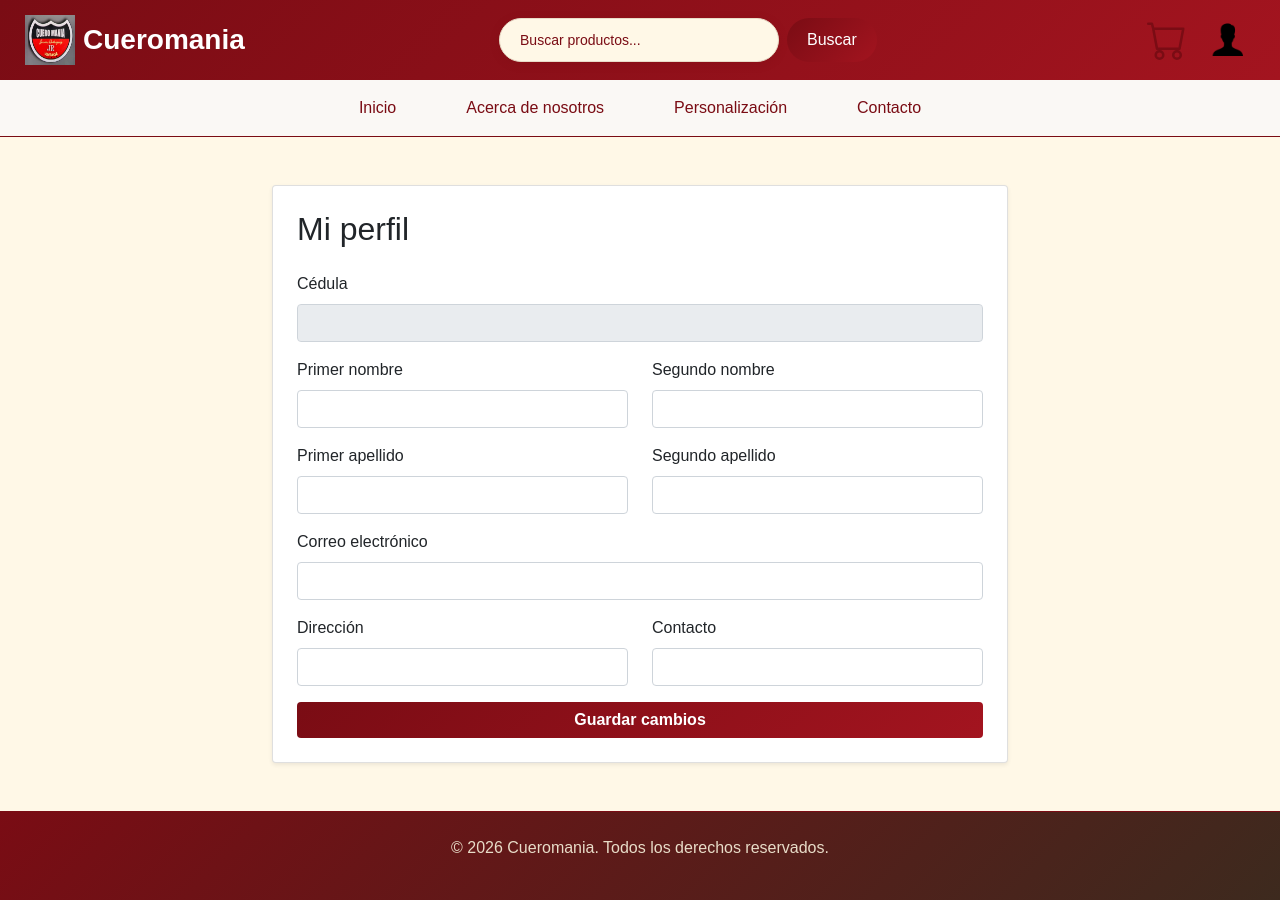
After one commit to nicollebernal/cueromania_pyton, a Django app: template Proyecto/tienda/templates/cliente/perfil.html in a window 1280 px wide. The commit adds this page. Run offline with Django 5.2, Linux system fonts and the light colour scheme; the template is opened without the code that fills it, so the values that code supplies are empty; some libraries are stand-ins or nearby versions.

Commit message:
doc: subir archivos

```diff
--- a/Proyecto/tienda/templates/cliente/cliente.html
+++ b/Proyecto/tienda/templates/cliente/cliente.html
@@ -30,7 +30,7 @@
             <img src="{% static 'img/icono.png' %}" alt="Usuario" width="40" height="40" class="me-2">
             {{ usuario.primer_nombre }} {{ usuario.primer_apellido }}
             <ul class="menu_list">
-                <li class="menu_item"><a href="{% url 'cliente' %}" class="menu_link">Perfil</a></li>
+                <li class="menu_item"><a href="{% url 'perfil' %}" class="menu_link">Perfil</a></li>
                 <li class="menu_item"><a href="{% url 'login' %}" class="menu_link">Cerrar Sesión</a></li>
             </ul>
         </div>
--- /dev/null
+++ b/Proyecto/tienda/templates/cliente/perfil.html
@@ -0,0 +1,65 @@
+{% extends "cliente/cliente.html" %}
+
+{% block content %}
+    <div class="row justify-content-center">
+        <div class="col-lg-8">
+            <div class="card shadow-sm p-4">
+                <h2 class="mb-4">Mi perfil</h2>
+
+                {% if mensaje %}
+                    <div class="alert alert-success" role="alert">
+                        {{ mensaje }}
+                    </div>
+                {% endif %}
+
+                <form action="{% url 'perfil' %}" method="POST">
+                    {% csrf_token %}
+                    <div class="mb-3">
+                        <label class="form-label">Cédula</label>
+                        <input type="text" class="form-control" value="{{ usuario.id_usuario }}" readonly>
+                    </div>
+
+                    <div class="row">
+                        <div class="mb-3 col-md-6">
+                            <label for="primer_nombre" class="form-label">Primer nombre</label>
+                            <input id="primer_nombre" name="primer_nombre" type="text" class="form-control" value="{{ usuario.primer_nombre }}" required>
+                        </div>
+                        <div class="mb-3 col-md-6">
+                            <label for="segundo_nombre" class="form-label">Segundo nombre</label>
+                            <input id="segundo_nombre" name="segundo_nombre" type="text" class="form-control" value="{{ usuario.segundo_nombre }}">
+                        </div>
+                    </div>
+
+                    <div class="row">
+                        <div class="mb-3 col-md-6">
+                            <label for="primer_apellido" class="form-label">Primer apellido</label>
+                            <input id="primer_apellido" name="primer_apellido" type="text" class="form-control" value="{{ usuario.primer_apellido }}" required>
+                        </div>
+                        <div class="mb-3 col-md-6">
+                            <label for="segundo_apellido" class="form-label">Segundo apellido</label>
+                            <input id="segundo_apellido" name="segundo_apellido" type="text" class="form-control" value="{{ usuario.segundo_apellido }}">
+                        </div>
+                    </div>
+
+                    <div class="mb-3">
+                        <label for="gmail" class="form-label">Correo electrónico</label>
+                        <input id="gmail" name="gmail" type="email" class="form-control" value="{{ usuario.gmail }}" required>
+                    </div>
+
+                    <div class="row">
+                        <div class="mb-3 col-md-6">
+                            <label for="direccion" class="form-label">Dirección</label>
+                            <input id="direccion" name="direccion" type="text" class="form-control" value="{{ usuario.direccion }}" required>
+                        </div>
+                        <div class="mb-3 col-md-6">
+                            <label for="contacto" class="form-label">Contacto</label>
+                            <input id="contacto" name="contacto" type="text" class="form-control" value="{{ usuario.contacto }}" required>
+                        </div>
+                    </div>
+
+                    <button type="submit" class="btn btn-comprar w-100">Guardar cambios</button>
+                </form>
+            </div>
+        </div>
+    </div>
+{% endblock %}
--- a/Proyecto/tienda/urls.py
+++ b/Proyecto/tienda/urls.py
@@ -11,6 +11,7 @@ urlpatterns = [
    path ('personalizacion/', views.personalizacion, name='personalizacion'),
    path ('crear_personalizacion/', views.crear_personalizacion, name='crear_personalizacion'),
    path ('registrar_usuario/', views.registrar_usuario, name ='registrar_usuario'),
+   path ('perfil/', views.cliente_perfil, name='perfil'),
    path  ('cliente/', views.cliente_dashboard, name='cliente'),
    path('<int:producto_id>/', views.agregar, name='agregar'),
    path('filtrar/', views.filtrar_producto, name='filtrar_producto'),
```
Also changed, not shown: Proyecto/tienda/views.py (+25 -0 lines).
